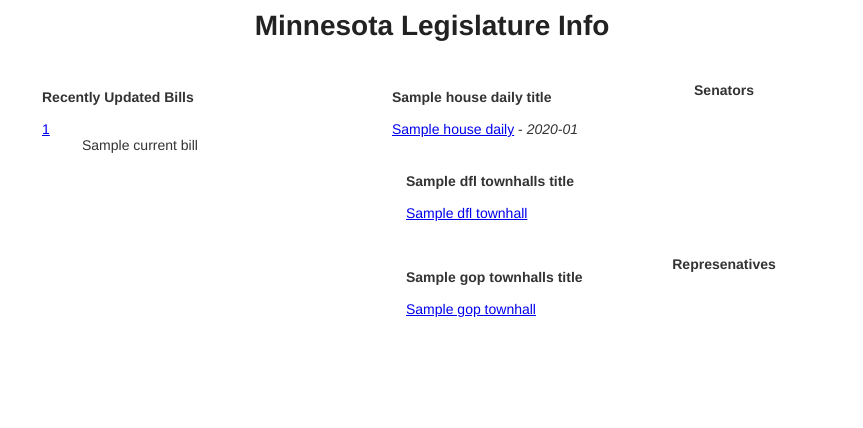
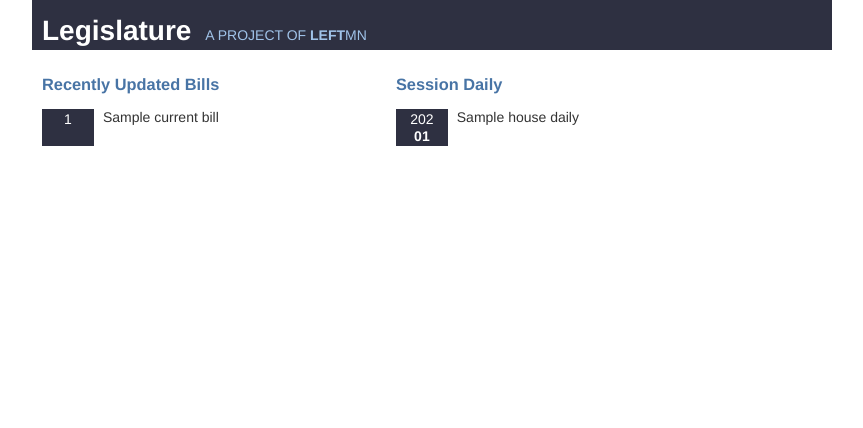
Before and after one commit to TonyAngelo/mnlegV2, a Python web app: template templates/front.html in a window 1280 px wide. Shown: the top 428 px of the page, without its empty margins (208-1071 px from the left). Run offline with Jinja, Linux system fonts and the light colour scheme; the template is opened without the code that fills it: most values are stand-ins (such as "Sample title", 1, 10 or a date in 2020); some libraries are stand-ins or nearby versions.

Commit message:
Lots of changes
Added cron for events
Changed header to Jesse's design
Lot's of other misc changes

```diff
--- a/app.yaml
+++ b/app.yaml
@@ -5,6 +5,10 @@
 threadsafe: yes
 
 handlers:
+- url: /cron
+  script: main.app
+  login: admin
+
 - url: /favicon\.ico
   static_files: favicon.ico
   upload: favicon\.ico
--- a/static/main.css
+++ b/static/main.css
@@ -5,7 +5,7 @@
 
     width: 800px;
     margin: 0 auto;
-    padding: 10px;
+    /*padding: 10px;*/
     color: #333;
 }
 
@@ -16,38 +16,71 @@
 
 #front-dashboard-container {
     /*border: 1px solid black;*/
-    height:auto;
+    /*height:auto;*/
+}
+
+#front-dashboard-container h3 {
+    color: #4874A5;
+    margin: 0px 0px 15px 0px;
+}
+
+#front-dashboard-container a {
+    text-decoration: none;
 }
 
 #front-leg-charts-container {
-    /*border: 1px solid black;*/
-    display: inline;
-    float:right;
     padding: 0px 20px;
 }
 
 #front-house-daily {
     /*border: 1px solid black;*/
-    width: 200px;
-    display: inline;
-    float: left;
+    width: 250px;
+    display: inline-block;
+    vertical-align:top;
     padding: 10px;
 }
 
 #front-townhalls {
     /*border: 1px solid black;*/
     width: 200px;
-    display: inline;
-    float: right;
+    display: inline-block;
+    vertical-align:top;
     padding: 10px;
 }
 
 #current-bills {
     /*border: 1px solid black;*/
     width: 330px;
-    display: inline;
-    float:left;
+    display: inline-block;
+    vertical-align:top;
     padding: 10px;
+}
+
+.front-item-container{
+    margin: 10px 0px 10px 0px;
+}
+
+.front-item-box {
+    display: inline-block;
+    height: 35px; /*Specify Height*/
+    width:  50px; /*Specify Width*/
+    border: 1px solid #2E3041; /*Add 1px solid border, use any color you want*/
+    background-color: #2E3041; /*Add a background color to the box*/
+    text-align:center;
+    vertical-align:top;
+    padding: 0px 0px 0px 0px;
+}
+
+.front-item-box a {
+    color:#FFFFFF;
+    /*text-decoration: none;*/
+    vertical-align:middle;
+}
+
+.front-item-text {
+    display: inline-block;
+    width:  75%;
+    margin: 0px 0px 0px 5px;
 }
 
 .breadcrumb {
@@ -100,28 +133,65 @@
     color:red;
 }
 
+#header {
+    height: 50px;
+    background-color: #2E3041;
+}
+
+#content {
+    /*display: block;*/
+    /*width: 800px;*/
+    margin: 15px 0px 0px 0px;
+    /*border: 1px solid black;*/
+}
+
 #main-title {
-    display: block;
-    color: #222;
+    display: inline-block;
+    /*float: left;*/
+    color: #FFFFFF;
     font-size: 2em;
     font-weight: bold;
     text-align: center;
-    margin-bottom: 5px;
+    margin: 15px 5px 0px 10px;
     text-decoration: none;
 }
 
 #main-title a {
     text-decoration: none;
-    color:#222;
+    color:#FFFFFF;
+}
+
+#tagline {
+    display: inline-block;
+    color: #A0C3E9;
+    font-size: 1em;
+    margin: 0px 5px 0px 5px;
+    /*margin: 15px 5px 0px 10px;*/
+    text-decoration: none;
 }
 
 #menu-bar {
-    text-align: center;
-    font-size: 1.25em;
+    display: inline-block;
+    /*float: right;*/
+    margin: 0px 5px 0px 40px;
 }
 
 #menu-bar a {
     text-decoration: none;
+    color: #FFFFFF;
+}
+
+.menu-item {
+    margin: 0px 7px 0px 7px;
+    text-align: center;
+    font-weight: bold;
+    font-size: .85em;
+    color: #FFFFFF;
+}
+
+.menu-item a {
+    text-decoration: none;
+    color: #FFFFFF;
 }
 
 #sub-menu-bar {
--- a/templates/base.html
+++ b/templates/base.html
@@ -15,8 +15,10 @@
 <body>
 {% endif %}
   {% include 'header.html' %}
-  {% block content %}
-  {% endblock %}
+  <div id="content">
+    {% block content %}
+    {% endblock %}
+  </div>
   {% include 'footer.html' %}
 </body>
 </html>
--- a/templates/front.html
+++ b/templates/front.html
@@ -5,44 +5,20 @@
 <div id='front-dashboard-container'>
 
 	<div id='current-bills'>
-	<b>Recently Updated Bills</b><br><br>
+		<h3>Recently Updated Bills</h3>
 		{% for b in current_bills %}
-		<dt><a href="/bills/{{b.session}}/{{b.bill_id}}">{{b.bill_id}}</a></dt>
-		<dd>{{b.title}}</dd>
+			<div class="front-item-container"><div class="front-item-box">
+			<a href="/bills/{{b.session}}/{{b.bill_id}}">{{b.bill_id[:2]}}<br><span style="font-weight:bold;">{{b.bill_id[3:]}}</span></a></div>
+			<div class="front-item-text">{{b.title}}</div></div>
 		{% endfor %}
 	</div>
 
 	<div id='front-house-daily'>
-	<b>{{house_daily_title}}</b>
-	<br><br>
+		<h3>Session Daily</h3>
 		{% for i in house_daily_items %}
-		<a href="{{i.link}} target="_blank"">{{i.title}}</a> - <em>{{i.published[:7]}}</em>
-		<br><br>
-	{% endfor %}
-</div>
-
-<div id='front-leg-charts-container'>
-	<table>
-		<tr><td><div style="text-align:center;"><b>Senators</b></div></td></tr>
-		<tr><td><div id="mn_sen_pie_div" style="width: 170px; height: 150px;"></div></td></tr>
-		<tr><td><div style="text-align:center;"><b>Represenatives</b></div></td></tr>
-		<tr><td><div id="mn_house_pie_div" style="width: 170px; height: 150px;"></div></td></tr>
-	</table>
-</div>
-
-<div id='front-townhalls'>
-	<b>{{dfl_townhalls_title}}</b>
-	<br><br>
-	{% for d in dfl_townhalls %}
-		<a href="{{d.link}} target="_blank"" >{{d.title}}</a>
-		<br><br>
-	{% endfor %}
-	<br><br>
-	<b>{{gop_townhalls_title}}</b>
-	<br><br>
-	{% for r in gop_townhalls %}
-		<a href="{{r.link}} target="_blank"">{{r.title}}</a>
-		<br><br>
+			<div class="front-item-container"><div class="front-item-box">
+			<a href="{{i.link}} target="_blank"">{{i.published[:3]}}<br><span style="font-weight:bold;">{{i.published[5:7]}}</a></div>
+			<div class="front-item-text">{{i.title}}</div></div>
 		{% endfor %}
 	</div>
 
--- a/templates/header.html
+++ b/templates/header.html
@@ -1,13 +1,11 @@
-    <div id="header">
-    	<div id="main-title"><a href="/">Minnesota Legislature Info</a></div>
-    	{% if loggedin_user %}
-			<div id="menu-bar">
-			    <a href="/bills">Bills</a> |
-			    <a href="/legislators">Legislators</a> |
-			    <a href="/districts">Districts</a> |
-			    <a href="/committees">Committees</a> |
-			    <a href="/events">Events</a>
-			</div>
-		{% endif %}
-		<br><br>
-    </div>
+<div id="header">
+	<div id="main-title"><a href="/">Legislature</a></div>
+	<div id="tagline">A PROJECT OF <span style="font-weight:bold;">LEFT</span>MN</div>
+	<div id="menu-bar">
+	    <a class="menu-item" href="/bills">BILLS</a>
+	    <a class="menu-item" href="/legislators">LEGISLATORS</a>
+	    <a class="menu-item" href="/districts">DISTRICTS</a>
+	    <a class="menu-item" href="/committees">COMMITTEES</a>
+	    <a class="menu-item" href="/events">CALENDAR</a>
+	</div>
+</div>
--- a/templates/mnleg-district-gmap.html
+++ b/templates/mnleg-district-gmap.html
@@ -64,7 +64,7 @@
 
       function showInfo(event) {
 
-        var contentString = ('{% if data.leg_results %}<table><tr><td><strong>2012 Election Results<br>{% if data.legislator[0].chamber=="lower" %}House{% else %}Senate{% endif %} District {{data.name}}<br>Total Votes:</strong> {{data.leg_results[0][3]}}<br><strong>Precincts:</strong> {{data.leg_results[0][2]}}<br><strong>hPVI:</strong> {{data.hpvi[data.name]}}<br><br>{% for l in data.leg_results %}<strong>{{l[4]}}</strong> ({{l[5]}}): {{l[6]}}%<br>{% endfor %}{% else %}Election results not available{% endif %}');
+        var contentString = ('{% if data.leg_results %}<table><tr><td><strong>2012 Election Results<br>{% if data.legislator[0].chamber=="lower" %}House{% else %}Senate{% endif %} District {{data.name}}<br>Total Votes:</strong> {{data.leg_results[0][3]}}<br><strong>Precincts:</strong> {{data.leg_results[0][2]}}<br><strong>hPVI:</strong> {{data.hpvi[data.name]}}<br><br>{% for l in data.leg_results %}<strong>{{l[4]}}</strong> ({{l[5]}}): {{l[6]}}%<br>{% endfor %}{% else %}Election results not available</td></tr></table>{% endif %}');
 
         // Replace our Info Window's content and position
         infowindow.setContent(contentString);
--- a/templates/mnleg-districts-gmap-page.html
+++ b/templates/mnleg-districts-gmap-page.html
@@ -75,8 +75,8 @@
       }
     </style>
 
-<a class="chambers" href="/districts?q=senate">Senate</a>
-<a class="chambers" href="/districts?q=house">House</a>
+<a class="chambers" href="/districts/senate">Senate</a>
+<a class="chambers" href="/districts/house">House</a>
 <h2 style="display:inline; margin-left:75px;">Minnesota {% if district_map=='upper' %}Senate{% else %}House{% endif %} Districts</h2>
 <br><br>
 <div id="map_canvas" style="width:800px;height:500px;"></div>
```
Also changed, not shown: cron.yaml (added, +7 -0 lines), main.py (+15 -2 lines), mnleg.py (+81 -69 lines), templates/front_old.html (added, +51 -0 lines), templates/mnleg-current-committees.html (+4 -4 lines), utils.py (+9 -4 lines). Lines whose indentation alone changed are shown as unchanged.
